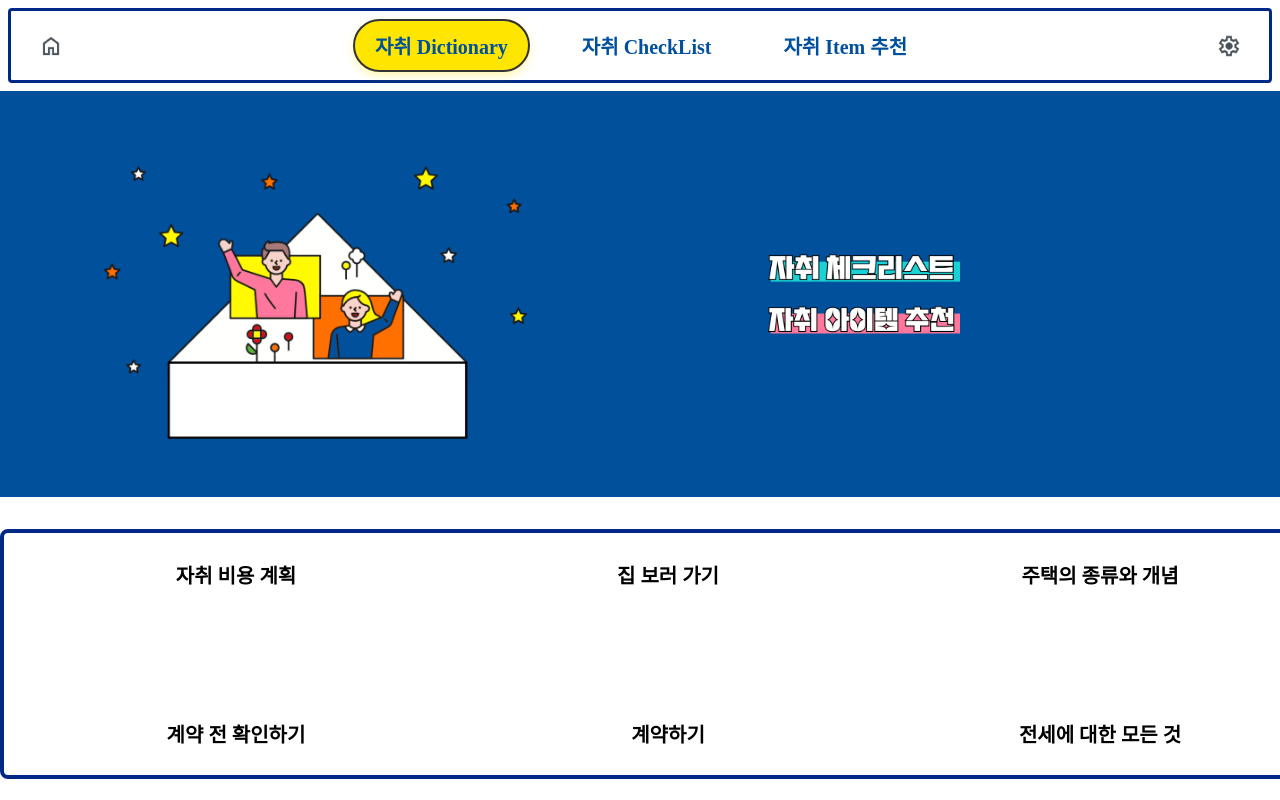
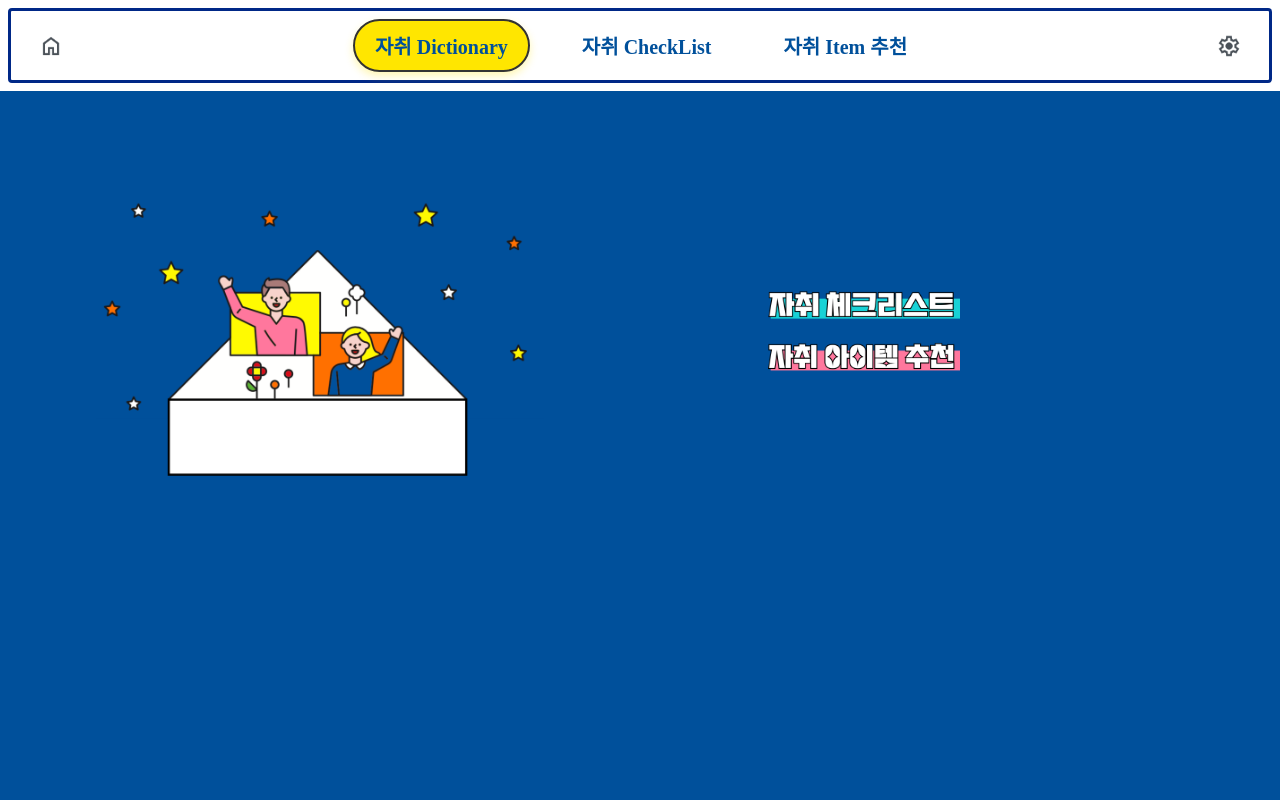
Before and after one commit to Home-Protectors/homie_FE, a React (Create React App) app in the folder homie-fe/: page / in a window 1280 px wide. Built offline with nearby package versions, Linux system fonts and the light colour scheme.

Commit message:
update : 필요없는 부분 제거

```diff
--- a/homie-fe/src/App.js
+++ b/homie-fe/src/App.js
@@ -4,12 +4,6 @@ import { TransitionGroup, CSSTransition } from 'react-transition-group';
 import Header from './Header/Header';
 import IntroPage from './Dic/components/IntroPage';
 import CheckListPage from './CheckList/components/CheckListPage';
-import ExpensePlanPage from './Dic/components/ExpensePlanPage';
-import HouseViewingPage from './Dic/components/HouseViewingPage';
-import HouseTypesPage from './Dic/components/HouseTypesPage';
-import PreContractPage from './Dic/components/PreContractPage';
-import ContractPage from './Dic/components/ContractPage';
-import JeonseInfoPage from './Dic/components/JeonseInfoPage';
 import Item from './Item/components/Item';
 import './App.css';
 
@@ -42,13 +36,6 @@ function AppContent() {
               <Route path="/tips/kitchen" element={<ItemWrapper category="주방용품" />} />
               <Route path="/tips/cleaning" element={<ItemWrapper category="청소용품" />} />
               <Route path="/tips/necessities" element={<ItemWrapper category="생필품" />} />
-
-              <Route path="/detailInfo/expense-plan" element={<ExpensePlanPage />} />
-              <Route path="/detailInfo/house-viewing" element={<HouseViewingPage />} />
-              <Route path="/detailInfo/house-types" element={<HouseTypesPage />} />
-              <Route path="/detailInfo/pre-contract" element={<PreContractPage />} />
-              <Route path="/detailInfo/contract" element={<ContractPage />} />
-              <Route path="/detailInfo/jeonse-info" element={<JeonseInfoPage />} />
             </Routes>
           </div>
         </CSSTransition>
--- a/homie-fe/src/Dic/components/ContractPage.jsx
+++ /dev/null
@@ -1,18 +0,0 @@
-import React from 'react';
-import '../css/detailInfo.css';
-
-const ContractPage = () => {
-  return (
-    <div className="detail-page">
-      <h1 className="detail-title">계약하기</h1>
-      <div className="detail-content">
-        <section className="content-section">
-          <h2>계약 과정 안내</h2>
-          {/* Add your content here */}
-        </section>
-      </div>
-    </div>
-  );
-};
-
-export default ContractPage;
--- a/homie-fe/src/Dic/components/ExpensePlanPage.jsx
+++ /dev/null
@@ -1,18 +0,0 @@
-import React from 'react';
-import '../css/detailInfo.css';
-
-const ExpensePlanPage = () => {
-  return (
-    <div className="detail-page">
-      <h1 className="detail-title">자취 비용 계획</h1>
-      <div className="detail-content">
-        <section className="content-section">
-          <h2>월별 예산 계획</h2>
-          {/* Add your content here */}
-        </section>
-      </div>
-    </div>
-  );
-};
-
-export default ExpensePlanPage;
--- a/homie-fe/src/Dic/components/HouseTypesPage.jsx
+++ /dev/null
@@ -1,18 +0,0 @@
-import React from 'react';
-import '../css/detailInfo.css';
-
-const HouseTypesPage = () => {
-  return (
-    <div className="detail-page">
-      <h1 className="detail-title">주택의 종류와 개념</h1>
-      <div className="detail-content">
-        <section className="content-section">
-          <h2>주택 유형 알아보기</h2>
-          {/* Add your content here */}
-        </section>
-      </div>
-    </div>
-  );
-};
-
-export default HouseTypesPage;
--- a/homie-fe/src/Dic/components/HouseViewingPage.jsx
+++ /dev/null
@@ -1,18 +0,0 @@
-import React from 'react';
-import '../css/detailInfo.css';
-
-const HouseViewingPage = () => {
-  return (
-    <div className="detail-page">
-      <h1 className="detail-title">집 보러 가기</h1>
-      <div className="detail-content">
-        <section className="content-section">
-          <h2>집 보기 전 체크리스트</h2>
-          {/* Add your content here */}
-        </section>
-      </div>
-    </div>
-  );
-};
-
-export default HouseViewingPage;
--- a/homie-fe/src/Dic/components/IntroPage.jsx
+++ b/homie-fe/src/Dic/components/IntroPage.jsx
@@ -28,47 +28,7 @@ const IntroPage = () => {
         </div>
       </div>
 
-      {/* 하단 버튼 섹션 */}
-      <div className="bottom-section">
-        <div className="bottom-frame">
-          <div className="button-grid">
-            <div className="grid-row">
-              <button
-                className="grid-button"
-                onClick={() => navigate('/detailInfo/expense-plan')}>
-                  자취 비용 계획
-              </button>
-              <button
-                className="grid-button"
-                onClick={() => navigate('/detailInfo/house-viewing')}>
-                  집 보러 가기
-              </button>
-              <button
-                className="grid-button"
-                onClick={() => navigate('/detailInfo/house-types')}>
-                  주택의 종류와 개념
-              </button>
-            </div>
-            <div className="grid-row">
-              <button
-                className="grid-button"
-                onClick={() => navigate('/detailInfo/pre-contract')}>
-                  계약 전 확인하기
-              </button>
-              <button
-                className="grid-button"
-                onClick={() => navigate('/detailInfo/contract')}>
-                  계약하기
-              </button>
-              <button
-                className="grid-button"
-                onClick={() => navigate('/detailInfo/jeonse-info')}>
-                  전세에 대한 모든 것
-              </button>
-            </div>
-          </div>
-        </div>
-      </div>
+
     </div>
   );
 };
--- a/homie-fe/src/Dic/components/JeonseInfoPage.jsx
+++ /dev/null
@@ -1,18 +0,0 @@
-import React from 'react';
-import '../css/detailInfo.css';
-
-const JeonseInfoPage = () => {
-  return (
-    <div className="detail-page">
-      <h1 className="detail-title">전세에 대한 모든 것</h1>
-      <div className="detail-content">
-        <section className="content-section">
-          <h2>전세 계약 가이드</h2>
-          {/* Add your content here */}
-        </section>
-      </div>
-    </div>
-  );
-};
-
-export default JeonseInfoPage;
--- a/homie-fe/src/Dic/components/PreContractPage.jsx
+++ /dev/null
@@ -1,18 +0,0 @@
-import React from 'react';
-import '../css/detailInfo.css';
-
-const PreContractPage = () => {
-  return (
-    <div className="detail-page">
-      <h1 className="detail-title">계약 전 확인하기</h1>
-      <div className="detail-content">
-        <section className="content-section">
-          <h2>계약 전 필수 체크사항</h2>
-          {/* Add your content here */}
-        </section>
-      </div>
-    </div>
-  );
-};
-
-export default PreContractPage;
--- a/homie-fe/src/Dic/css/detailInfo.css
+++ /dev/null
@@ -1,52 +0,0 @@
-.detail-page {
-    padding: 2rem;
-    max-width: 1200px;
-    margin: 0 auto;
-  }
-
-  .detail-title {
-    font-size: 2rem;
-    color: #333;
-    margin-bottom: 2rem;
-    text-align: center;
-  }
-
-  .detail-content {
-    background-color: white;
-    border-radius: 8px;
-    box-shadow: 0 2px 4px rgba(0, 0, 0, 0.1);
-    padding: 2rem;
-  }
-
-  .content-section {
-    margin-bottom: 2rem;
-  }
-
-  .content-section h2 {
-    font-size: 1.5rem;
-    color: #444;
-    margin-bottom: 1rem;
-    border-bottom: 2px solid #eee;
-    padding-bottom: 0.5rem;
-  }
-
-  /* Animation classes */
-  .page-enter {
-    opacity: 0;
-    transform: translateY(20px);
-  }
-
-  .page-enter-active {
-    opacity: 1;
-    transform: translateY(0);
-    transition: opacity 400ms, transform 400ms;
-  }
-
-  .page-exit {
-    opacity: 1;
-  }
-
-  .page-exit-active {
-    opacity: 0;
-    transition: opacity 400ms;
-  }
--- a/homie-fe/src/Dic/css/introPage.css
+++ b/homie-fe/src/Dic/css/introPage.css
@@ -62,63 +62,6 @@
       transform: scale(1.05);
     }
 
-    /* 하단 섹션 스타일 */
-    .bottom-section {
-      width: 100%;
-      background-color: white;
-      padding: 2rem 0;
-      margin-top: auto;
-    }
-
-    .bottom-frame {
-      width: 100%;
-      max-width: 1350px;
-      margin: 0 auto;
-      border: 4px solid #002887;
-      border-radius: 8px;
-      padding: 1.5rem;
-    }
-
-    .button-grid {
-      display: flex;
-      flex-direction: column;
-      gap: 124px;;
-    }
-
-    .grid-row {
-      display: flex;
-      justify-content: space-between;
-      gap: 1rem;
-    }
-
-    .grid-button {
-      height: 35px;
-      padding: 0 1.5rem;
-      background-color: transparent;
-      border: none;
-      cursor: pointer;
-      flex: 1;
-      display: flex;
-      align-items: center;
-      justify-content: center;
-
-      /* 폰트 스타일 추가 */
-      color: #000;
-      text-align: center;
-      font-family: "PyeongChang Peace";
-      font-size: 20px;
-      font-style: normal;
-      font-weight: 700;
-      line-height: normal;
-
-      /* 트랜지션 */
-      transition: transform 0.3s ease;
-      white-space: nowrap;
-    }
-
-    .grid-button:hover {
-      transform: scale(1.05);
-    }
 
     /* 반응형 디자인을 위한 미디어 쿼리 */
     @media (max-width: 1024px) {
```
